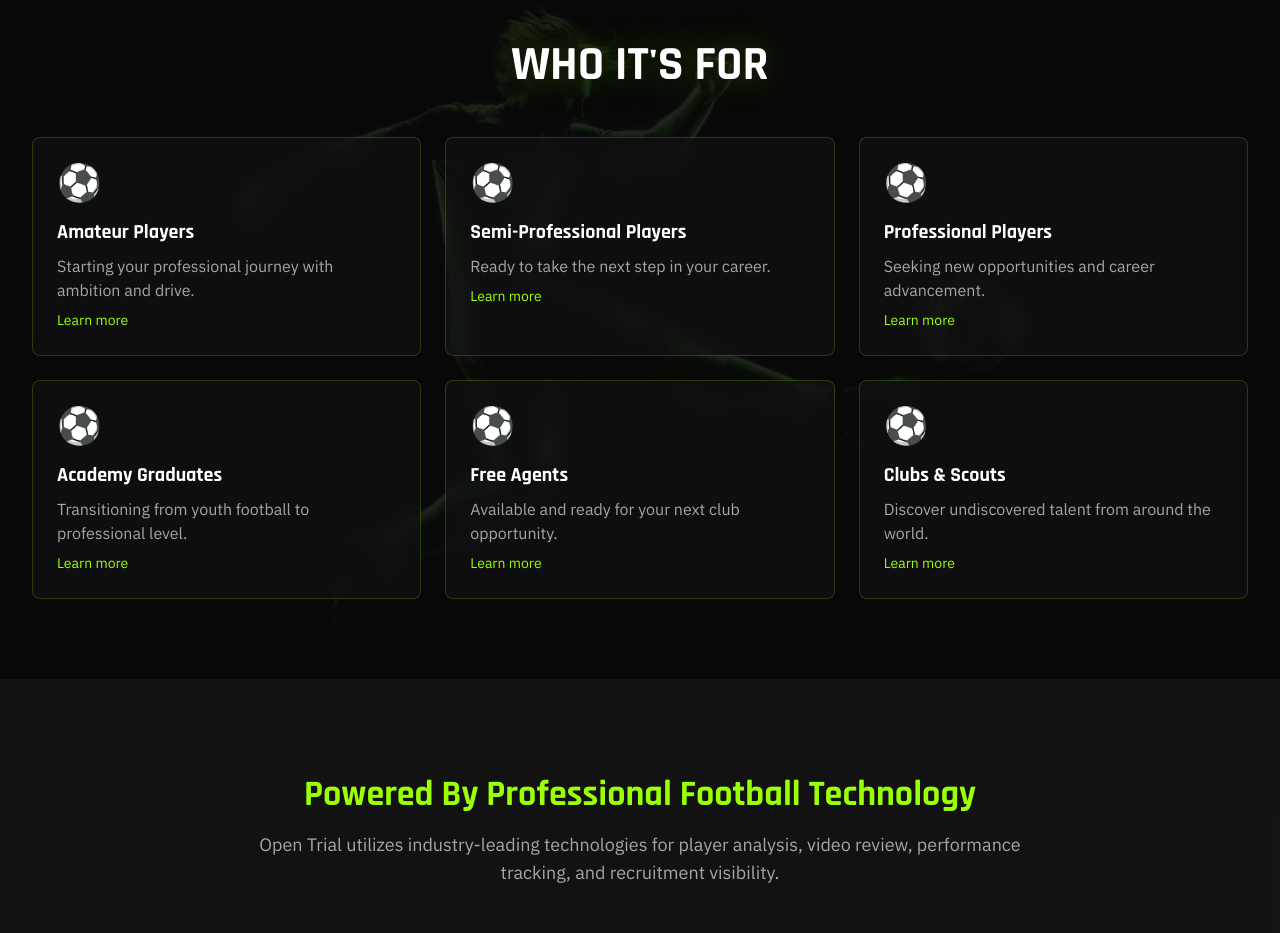
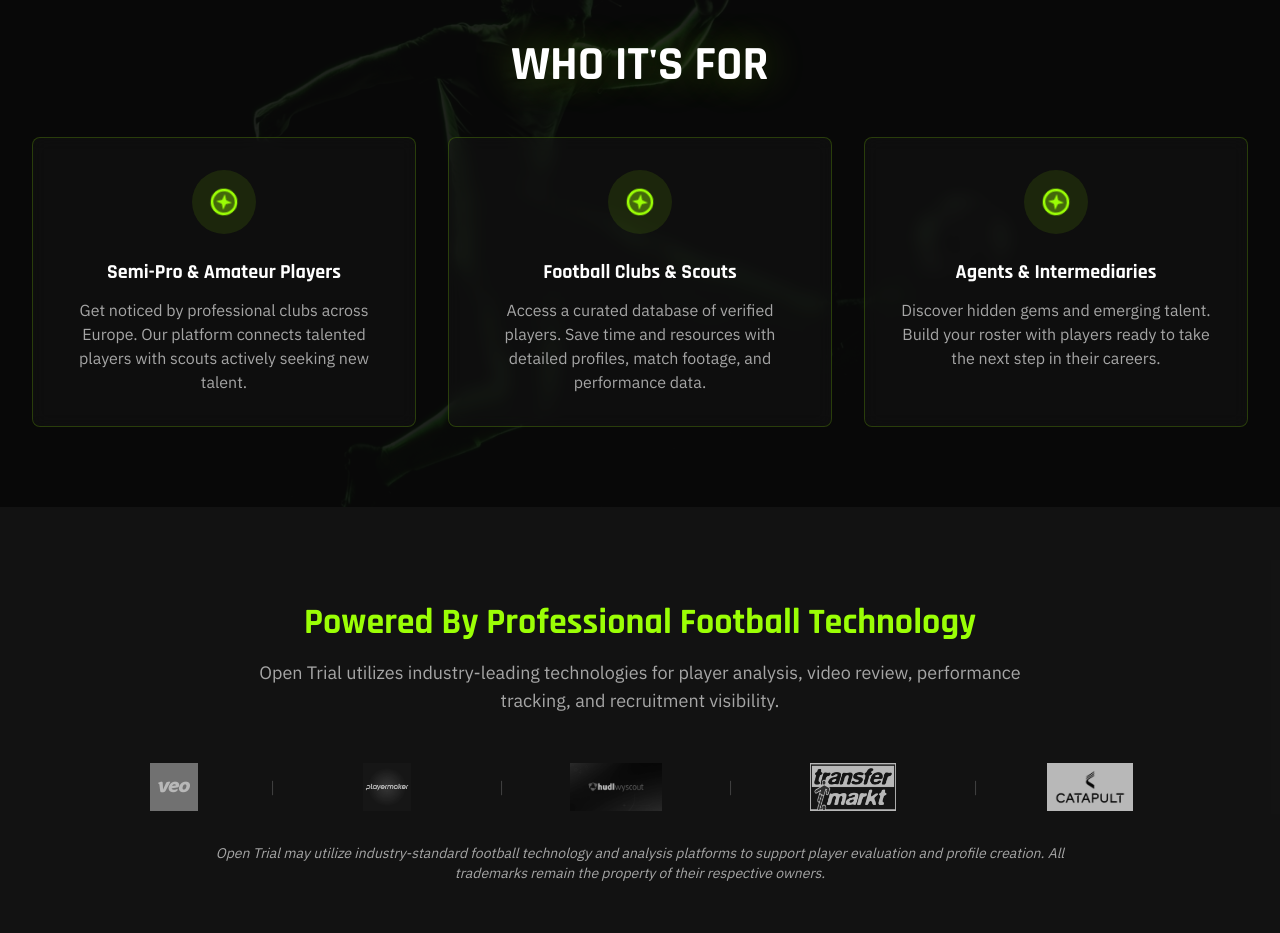
Before and after one commit to itediancristi/sg-66fb2e07-b787-4848-a817-37f6e7cdc263-1785301637, a Next.js app: page / in a window 1280 px wide. Shown: the part 1981-2914 px from the top of the page. Built offline with nearby package versions, Linux system fonts and the light colour scheme; no server answers; what react-google-recaptcha-v3 would draw is missing.

Commit message:
feat(ui): add rolling animation to football icons

```diff
--- a/src/pages/index.tsx
+++ b/src/pages/index.tsx
@@ -305,34 +305,48 @@ export default function HomePage() {
             WHO IT&apos;S FOR
           </h2>
 
-          <div className="grid grid-cols-1 sm:grid-cols-2 lg:grid-cols-3 gap-6">
-            {[
-              { title: "Amateur Players", desc: "Starting your professional journey with ambition and drive.", emoji: "⚽" },
-              { title: "Semi-Professional Players", desc: "Ready to take the next step in your career.", emoji: "⚽" },
-              { title: "Professional Players", desc: "Seeking new opportunities and career advancement.", emoji: "⚽" },
-              { title: "Academy Graduates", desc: "Transitioning from youth football to professional level.", emoji: "⚽" },
-              { title: "Free Agents", desc: "Available and ready for your next club opportunity.", emoji: "⚽" },
-              { title: "Clubs & Scouts", desc: "Discover undiscovered talent from around the world.", emoji: "⚽" },
-            ].map((item, idx) => (
-              <Card
-                key={idx}
-                className={`tactical-card bg-card/50 backdrop-blur border-border cursor-pointer transition-all duration-300 ${
-                  expandedCard === idx ? "border-neon-green" : "hover:border-neon-green/50"
-                }`}
-                onClick={() => setExpandedCard(expandedCard === idx ? null : idx)}
-              >
-                <CardContent className="p-6">
-                  <div className="text-4xl mb-4">{item.emoji}</div>
-                  <h3 className="text-xl font-bold mb-2">{item.title}</h3>
-                  <p className={`text-muted-foreground transition-all ${expandedCard === idx ? "block" : "line-clamp-2"}`}>
-                    {item.desc}
-                  </p>
-                  <button className="text-neon-green text-sm mt-2 hover:underline">
-                    {expandedCard === idx ? "Show less" : "Learn more"}
-                  </button>
-                </CardContent>
-              </Card>
-            ))}
+          <div className="grid md:grid-cols-3 gap-8">
+            <Card className="p-8 text-center bg-card/50 backdrop-blur border-border hover:border-neon-green/50 transition-all hover:shadow-lg hover:shadow-neon-green/20 group">
+              <div className="w-16 h-16 mx-auto mb-6 rounded-full bg-neon-green/10 flex items-center justify-center group-hover:bg-neon-green/20 transition-colors">
+                <svg className="w-8 h-8 text-neon-green animate-roll" viewBox="0 0 24 24" fill="currentColor">
+                  <circle cx="12" cy="12" r="10" opacity="0.3"/>
+                  <path d="M12 2C6.48 2 2 6.48 2 12s4.48 10 10 10 10-4.48 10-10S17.52 2 12 2zm0 18c-4.41 0-8-3.59-8-8s3.59-8 8-8 8 3.59 8 8-3.59 8-8 8z"/>
+                  <path d="M12 6l-1.5 4.5L6 12l4.5 1.5L12 18l1.5-4.5L18 12l-4.5-1.5z"/>
+                </svg>
+              </div>
+              <h3 className="text-xl font-bold mb-3">Semi-Pro & Amateur Players</h3>
+              <p className="text-muted-foreground">
+                Get noticed by professional clubs across Europe. Our platform connects talented players with scouts actively seeking new talent.
+              </p>
+            </Card>
+
+            <Card className="p-8 text-center bg-card/50 backdrop-blur border-border hover:border-neon-green/50 transition-all hover:shadow-lg hover:shadow-neon-green/20 group">
+              <div className="w-16 h-16 mx-auto mb-6 rounded-full bg-neon-green/10 flex items-center justify-center group-hover:bg-neon-green/20 transition-colors">
+                <svg className="w-8 h-8 text-neon-green animate-roll" viewBox="0 0 24 24" fill="currentColor">
+                  <circle cx="12" cy="12" r="10" opacity="0.3"/>
+                  <path d="M12 2C6.48 2 2 6.48 2 12s4.48 10 10 10 10-4.48 10-10S17.52 2 12 2zm0 18c-4.41 0-8-3.59-8-8s3.59-8 8-8 8 3.59 8 8-3.59 8-8 8z"/>
+                  <path d="M12 6l-1.5 4.5L6 12l4.5 1.5L12 18l1.5-4.5L18 12l-4.5-1.5z"/>
+                </svg>
+              </div>
+              <h3 className="text-xl font-bold mb-3">Football Clubs & Scouts</h3>
+              <p className="text-muted-foreground">
+                Access a curated database of verified players. Save time and resources with detailed profiles, match footage, and performance data.
+              </p>
+            </Card>
+
+            <Card className="p-8 text-center bg-card/50 backdrop-blur border-border hover:border-neon-green/50 transition-all hover:shadow-lg hover:shadow-neon-green/20 group">
+              <div className="w-16 h-16 mx-auto mb-6 rounded-full bg-neon-green/10 flex items-center justify-center group-hover:bg-neon-green/20 transition-colors">
+                <svg className="w-8 h-8 text-neon-green animate-roll" viewBox="0 0 24 24" fill="currentColor">
+                  <circle cx="12" cy="12" r="10" opacity="0.3"/>
+                  <path d="M12 2C6.48 2 2 6.48 2 12s4.48 10 10 10 10-4.48 10-10S17.52 2 12 2zm0 18c-4.41 0-8-3.59-8-8s3.59-8 8-8 8 3.59 8 8-3.59 8-8 8z"/>
+                  <path d="M12 6l-1.5 4.5L6 12l4.5 1.5L12 18l1.5-4.5L18 12l-4.5-1.5z"/>
+                </svg>
+              </div>
+              <h3 className="text-xl font-bold mb-3">Agents & Intermediaries</h3>
+              <p className="text-muted-foreground">
+                Discover hidden gems and emerging talent. Build your roster with players ready to take the next step in their careers.
+              </p>
+            </Card>
           </div>
         </div>
       </section>
--- a/src/styles/globals.css
+++ b/src/styles/globals.css
@@ -245,4 +245,27 @@
       box-shadow: 0 0 30px hsl(var(--neon-green) / 0.5);
     }
   }
+
+  @keyframes glow-green {
+    0%,
+    100% {
+      box-shadow: 0 0 10px rgba(57, 255, 20, 0.5);
+    }
+    50% {
+      box-shadow: 0 0 20px rgba(57, 255, 20, 0.8);
+    }
+  }
+
+  @keyframes roll {
+    0% {
+      transform: rotate(0deg);
+    }
+    100% {
+      transform: rotate(360deg);
+    }
+  }
+
+  .animate-roll {
+    animation: roll 3s linear infinite;
+  }
 }
```
